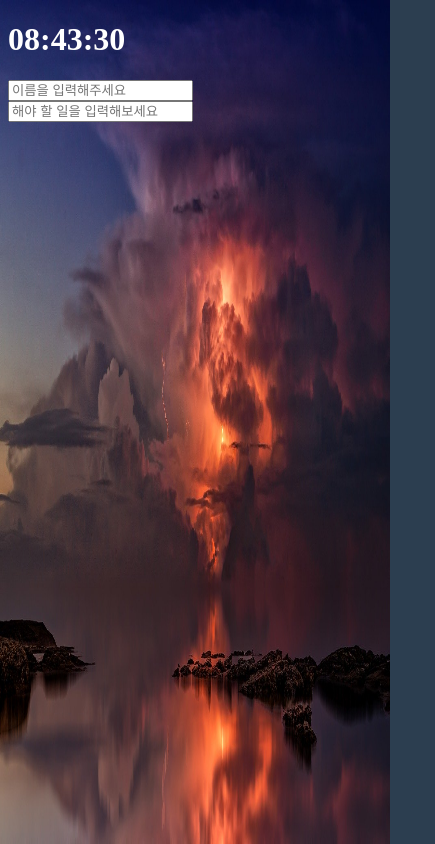
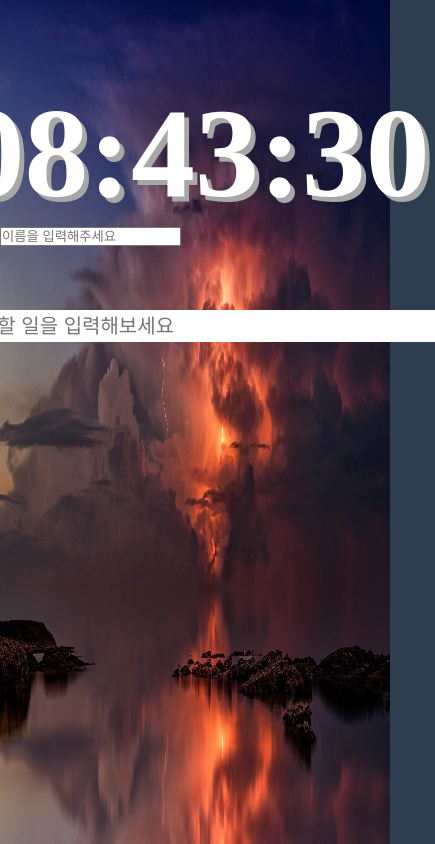
Before and after one commit to FEhyoeun/vanilaJSMomentum, a plain HTML site: page index.html in a window 390 px wide. Shown: the whole page, 435 px wide, since content can reach past the window. Drawn offline with Linux system fonts and the light colour scheme.

```diff
--- a/gretting.js
+++ b/gretting.js
@@ -1,3 +1,5 @@
+let name = "";
+
 const form = document.querySelector(".js-form"),
     input = form.querySelector("input"),
     greeting = document.querySelector(".js-greetings");
@@ -21,10 +23,10 @@
     form.addEventListener("submit", handleSubmit);
 }
 
-function paintGreeting(text) {
+function paintGreeting(name) {
     form.classList.remove(SHOWING_CN);
     greeting.classList.add(SHOWING_CN);
-    greeting.innerText = `Hello ${text}`;
+    greeting.innerText = `Hello, ${name}!`;
 }
 
 function loadName() {
@@ -36,7 +38,6 @@
     }
 }
 
-
 function init() {
     loadName();
 }
--- a/index.css
+++ b/index.css
@@ -1,10 +1,24 @@
 :root {
     /* color */
     --color-white: #ffffff;
+    --color-light-gray: #a7a7a7;
     --color-dark-gray: #2c3e50;
     /* space */
-    --space-general: ;
+    --space-general: 2rem;
+    --space-wide: 5rem;
+    --space-narrow: 1rem;
+    /* size */
+    --font-general: 1.25rem;
+    --font-emphasis: 3rem;
+    --font-clock: 4rem;
+    /* shadow */
+    --shadow-general: 0.3rem 0.3rem var(--color-light-gray);
+    --shadow-narrow: 0.2rem 0.2rem var(--color-light-gray);
+}
 
+* {
+    margin: 0;
+    padding: 0;
 }
 
 body {
@@ -42,3 +56,42 @@
     z-index: -1;
     animation: fadeIn 0.5s linear;
 }
+
+.js-clock {
+    display: flex;
+    flex-direction: column;
+    align-items: center;
+    margin-top: var(--space-wide);
+    font-size: var(--font-clock);
+    text-shadow: var(--shadow-general);
+}
+
+.js-greetings {
+    display: flex;
+    flex-direction: column;
+    align-items: center;
+    margin-top: var(--space-general);
+    font-size: var(--font-emphasis);
+    text-shadow: var(--shadow-narrow);
+}
+
+.js-toDoForm,
+.js-toDoList {
+    display: flex;
+    flex-direction: column;
+    align-items: center;
+    margin-top: var(--space-general);
+}
+
+.js-toDoInput {
+    width: 30rem;
+    height: var(--space-general);
+    border: none;
+    font-size: var(--font-general);
+    resize: none;
+}
+
+.js-toDoList {
+    font-size: var(--font-general);
+    text-shadow: var(--shadow-narrow);
+}
--- a/index.html
+++ b/index.html
@@ -10,12 +10,13 @@
     <div class="js-clock">
         <h1>00:00</h1>
     </div>
+
     <form class="js-form form">
         <input type="text" placeholder="이름을 입력해주세요">
     </form>
     <h4 class="js-greetings greetings"></h4>
     <form class="js-toDoForm">
-        <input type="text" placeholder="해야 할 일을 입력해보세요">
+        <input type="text" class="js-toDoInput" placeholder="해야 할 일을 입력해보세요">
     </form>
     <ul class="js-toDoList">
 
--- a/todo.js
+++ b/todo.js
@@ -1,10 +1,9 @@
+
 const toDoForm = document.querySelector(".js-toDoForm"),
     toDoInput = toDoForm.querySelector("input"),
     toDoList = document.querySelector(".js-toDoList");
 
 const TODOS_LS = 'toDos';
-
-
 
 let toDos = [];
 
```
